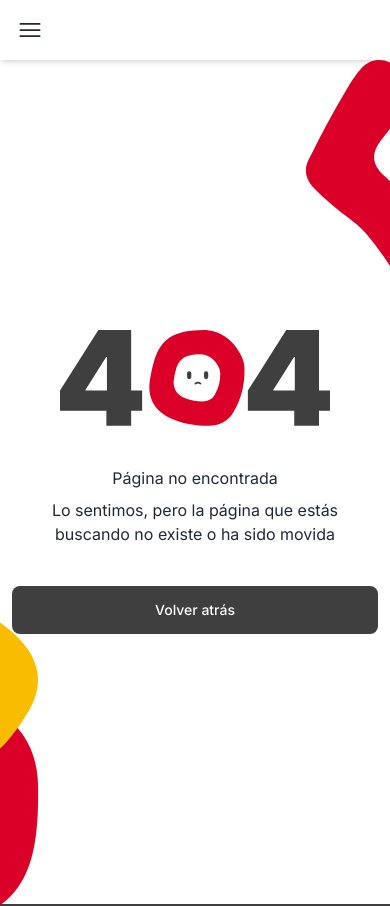
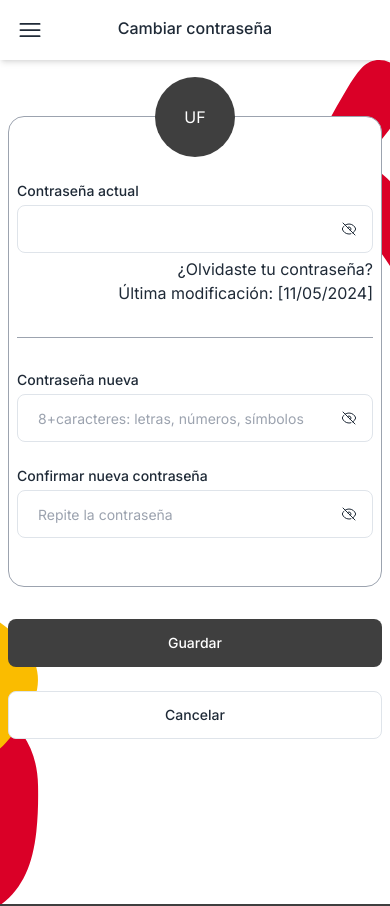
Before and after one commit to marcopdonoso/impromec-calculador, a Next.js app: page /dashboard/profile/change-password in a window 390 px wide. Before the commit this address had no page. Shown: the top 906 px of the page. Built offline with nearby package versions, Linux system fonts and the light colour scheme.

Commit message:
calculador: agrega pagina de ChangePassword a la ruta de profile version responsive

```diff
--- /dev/null
+++ b/src/app/(app)/dashboard/profile/change-password/components/ButtonsGroup.tsx
@@ -0,0 +1,14 @@
+import Button from '@/components/Button'
+import { appLinks } from '@/constants/links.constants'
+import Link from 'next/link'
+
+export default function ButtonsGroup() {
+  return (
+    <div className="mt-8 flex w-full flex-col gap-6 lg:mt-36 lg:flex-row-reverse lg:gap-8">
+      <Button>Guardar</Button>
+      <Link href={appLinks.profile.path} className="w-full">
+        <Button variant="secondary">Cancelar</Button>
+      </Link>
+    </div>
+  )
+}
--- /dev/null
+++ b/src/app/(app)/dashboard/profile/change-password/page.tsx
@@ -0,0 +1,52 @@
+import InputPass from '@/components/InputPass'
+import { authLinks } from '@/constants/links.constants'
+import Link from 'next/link'
+import ProfileAvatar from '../components/ProfileAvatar'
+import ButtonsGroup from './components/ButtonsGroup'
+
+export default function ChangePasswordPage() {
+  return (
+    <>
+      <div className="relative flex flex-col items-center justify-center rounded-2xl border border-gray-placeholder bg-gray-white px-2 pb-12 pt-16 lg:px-28 lg:pt-14">
+        <ProfileAvatar isFormDisabled />
+
+        <div className="w-full lg:flex lg:items-end lg:gap-8">
+          <InputPass label="Contraseña actual" />
+
+          <div className="mt-1 w-full text-end lg:text-start">
+            <Link
+              href={authLinks.forgotPass.path}
+              className="body_small_regular hover:text-green-success hover:underline"
+            >
+              ¿Olvidaste tu contraseña?
+            </Link>
+            <p className="body_medium_regular">
+              Última modificación: [11/05/2024]
+            </p>
+          </div>
+        </div>
+
+        <hr className="my-8 w-full text-gray-placeholder lg:my-6" />
+
+        <div className="flex w-full flex-col gap-6 lg:flex-row lg:gap-8">
+          <InputPass
+            label="Contraseña nueva"
+            placeholder="8+caracteres: letras, números, símbolos"
+          />
+          <InputPass
+            label="Confirmar nueva contraseña"
+            placeholder="Repite la contraseña"
+          />
+        </div>
+
+        <div className="hidden w-full lg:block">
+          <ButtonsGroup />
+        </div>
+      </div>
+
+      <div className="w-full lg:hidden">
+        <ButtonsGroup />
+      </div>
+    </>
+  )
+}
--- a/src/app/(app)/dashboard/profile/components/ChangePassButton.tsx
+++ b/src/app/(app)/dashboard/profile/components/ChangePassButton.tsx
@@ -1,5 +1,7 @@
+import { appLinks } from '@/constants/links.constants'
 import { ChevronRightIcon } from '@heroicons/react/24/outline'
 import clsx from 'clsx'
+import Link from 'next/link'
 
 interface ChangePassButtonProps {
   disabled?: boolean
@@ -9,13 +11,15 @@ export default function ChangePassButton({ disabled }: ChangePassButtonProps) {
   return (
     <div className="flex w-full flex-col gap-1 lg:gap-2">
       <p className="body_small_medium lg:body_medium_medium">Contraseña</p>
+      <Link className="w-full" href={appLinks.profileChangePassword.path}>
         <button
-        className="flex h-12 items-center justify-between rounded-lg border border-gray-input bg-gray-white px-5 focus:border-gray-placeholder focus:outline-none focus:ring-0 disabled:text-gray-text_inactive"
+          className="flex h-12 w-full items-center justify-between rounded-lg border border-gray-input bg-gray-white px-5 focus:border-gray-placeholder focus:outline-none focus:ring-0 disabled:text-gray-text_inactive"
           disabled={disabled}
         >
           <p className="flex h-full items-center">••••••••••</p>
           <ChevronRightIcon className={clsx('w-4', disabled && 'hidden')} />
         </button>
+      </Link>
     </div>
   )
 }
--- a/src/app/(app)/dashboard/profile/components/ProfileAvatar.tsx
+++ b/src/app/(app)/dashboard/profile/components/ProfileAvatar.tsx
@@ -6,9 +6,9 @@ import Image from 'next/image'
 import { ChangeEvent } from 'react'
 
 interface ProfileAvatarProps {
-  newImageFile: File | null
-  isFormDisabled: boolean
-  handleNewImageFileChange: (e: ChangeEvent<HTMLInputElement>) => void
+  newImageFile?: File | null
+  isFormDisabled?: boolean
+  handleNewImageFileChange?: (e: ChangeEvent<HTMLInputElement>) => void
 }
 
 export default function ProfileAvatar({
@@ -34,7 +34,7 @@ export default function ProfileAvatar({
 
   const avatarImage = newImageFile
     ? URL.createObjectURL(newImageFile)
-    : (user.avatar ?? null)
+    : user.avatar
 
   return (
     <div
--- a/src/app/(app)/dashboard/profile/components/ProfileForm.tsx
+++ /dev/null
@@ -1,112 +0,0 @@
-'use client'
-import Input from '@/components/Input'
-import MyListbox from '@/components/MyListbox'
-import MyPhoneInput from '@/components/MyPhoneInput'
-import { specializationAreas } from '@/constants/specialization-areas.constants'
-import { User } from '@/models/user.model'
-import { ChangeEvent, useState } from 'react'
-import { Value } from 'react-phone-number-input'
-import ButtonsGroup from './ButtonsGroup'
-import ChangePassButton from './ChangePassButton'
-import ProfileAvatar from './ProfileAvatar'
-
-export default function ProfileForm() {
-  // TODO: Eliminar datos falsos y reemplazar por datos de sesión
-  const mockedUser: User = {
-    id: '1-1-1-1-1',
-    name: 'Usuario Falso',
-    email: 'usuario@gmail.com',
-    company: 'Impromec',
-    category: {
-      text: 'Construcciones',
-      value: 'construction',
-    },
-    phone: '+5412312312',
-    location: 'Cochabamba',
-    // avatar: '/img/uf_image.webp',
-  }
-  const user: User | null = mockedUser
-
-  const [isFormDisabled, setIsFormDisabled] = useState(true)
-  const [newImageFile, setNewImageFile] = useState<File | null>(null)
-
-  const handleNewImageFileChange = (e: ChangeEvent<HTMLInputElement>) => {
-    if (e.target.files) {
-      setNewImageFile(e.target.files[0])
-    }
-  }
-
-  return (
-    <div>
-      <div className="relative flex flex-col items-center justify-center rounded-2xl border border-gray-placeholder bg-gray-white px-2 pb-12 pt-16 lg:px-28 lg:pt-14">
-        <ProfileAvatar
-          newImageFile={newImageFile}
-          isFormDisabled={isFormDisabled}
-          handleNewImageFileChange={handleNewImageFileChange}
-        />
-
-        <h4 className="hidden lg:heading_h4 lg:mb-12 lg:block">{user.name}</h4>
-
-        <div className="flex w-full flex-col gap-6">
-          <Input
-            label="Nombre completo"
-            defaultValue={user.name}
-            disabled={isFormDisabled}
-          />
-
-          <div className="flex flex-col gap-6 lg:flex-row lg:gap-8">
-            <Input
-              label="Correo electrónico"
-              type="email"
-              defaultValue={user.email}
-              disabled={isFormDisabled}
-            />
-            <Input
-              label="Empresa (opcional)"
-              defaultValue={user.company ?? ''}
-              disabled={isFormDisabled}
-            />
-          </div>
-
-          <div className="flex flex-col gap-6 lg:flex-row lg:gap-8">
-            <MyListbox
-              label="Área de especialización"
-              options={specializationAreas}
-              defaultValue={user.category}
-              disabled={isFormDisabled}
-            />
-
-            <MyPhoneInput
-              initialValue={user.phone as Value}
-              disabled={isFormDisabled}
-            />
-          </div>
-
-          <div className="flex flex-col gap-6 lg:flex-row lg:gap-8">
-            <Input
-              label="Locación"
-              defaultValue={user.location}
-              disabled={isFormDisabled}
-            />
-
-            <ChangePassButton disabled={isFormDisabled} />
-          </div>
-
-          <div className="hidden lg:block">
-            <ButtonsGroup
-              isFormDisabled={isFormDisabled}
-              setIsFormDisabled={setIsFormDisabled}
-            />
-          </div>
-        </div>
-      </div>
-
-      <div className="lg:hidden">
-        <ButtonsGroup
-          isFormDisabled={isFormDisabled}
-          setIsFormDisabled={setIsFormDisabled}
-        />
-      </div>
-    </div>
-  )
-}
--- /dev/null
+++ b/src/app/(app)/dashboard/profile/layout.tsx
@@ -0,0 +1,18 @@
+import Breadcrumbs from '@/components/Breadcrumbs'
+import { ReactNode } from 'react'
+
+interface ProfileLayoutProps {
+  children: ReactNode
+}
+export default function ProfileLayout({ children }: ProfileLayoutProps) {
+  return (
+    <div className="min-h-screen">
+      <div className="hidden lg:block">
+        <Breadcrumbs />
+      </div>
+      <div className="px-2 pb-20 pt-14 lg:px-28 lg:pb-32 lg:pt-16">
+        {children}
+      </div>
+    </div>
+  )
+}
--- a/src/app/(app)/dashboard/profile/page.tsx
+++ b/src/app/(app)/dashboard/profile/page.tsx
@@ -1,15 +1,110 @@
-import Breadcrumbs from '@/components/Breadcrumbs'
-import ProfileForm from './components/ProfileForm'
+'use client'
+import Input from '@/components/Input'
+import MyListbox from '@/components/MyListbox'
+import MyPhoneInput from '@/components/MyPhoneInput'
+import { specializationAreas } from '@/constants/specialization-areas.constants'
+import { User } from '@/models/user.model'
+import { ChangeEvent, useState } from 'react'
+import { Value } from 'react-phone-number-input'
+import ButtonsGroup from './components/ButtonsGroup'
+import ChangePassButton from './components/ChangePassButton'
+import ProfileAvatar from './components/ProfileAvatar'
 
 export default function ProfilePage() {
+  const mockedUser: User = {
+    id: '1-1-1-1-1',
+    name: 'Usuario Falso',
+    email: 'usuario@gmail.com',
+    company: 'Impromec',
+    category: {
+      text: 'Construcciones',
+      value: 'construction',
+    },
+    phone: '+5412312312',
+    location: 'Cochabamba',
+    // avatar: '/img/uf_image.webp',
+  }
+  const user: User | null = mockedUser
+
+  const [isFormDisabled, setIsFormDisabled] = useState(true)
+  const [newImageFile, setNewImageFile] = useState<File | null>(null)
+
+  const handleNewImageFileChange = (e: ChangeEvent<HTMLInputElement>) => {
+    if (e.target.files) {
+      setNewImageFile(e.target.files[0])
+    }
+  }
   return (
-    <div className="min-h-screen">
-      <div className="hidden lg:block">
-        <Breadcrumbs />
+    <>
+      <div className="relative flex flex-col items-center justify-center rounded-2xl border border-gray-placeholder bg-gray-white px-2 pb-12 pt-16 lg:px-28 lg:pt-14">
+        <ProfileAvatar
+          newImageFile={newImageFile}
+          isFormDisabled={isFormDisabled}
+          handleNewImageFileChange={handleNewImageFileChange}
+        />
+
+        <h4 className="hidden lg:heading_h4 lg:mb-12 lg:block">{user.name}</h4>
+
+        <div className="flex w-full flex-col gap-6">
+          <Input
+            label="Nombre completo"
+            defaultValue={user.name}
+            disabled={isFormDisabled}
+          />
+
+          <div className="flex flex-col gap-6 lg:flex-row lg:gap-8">
+            <Input
+              label="Correo electrónico"
+              type="email"
+              defaultValue={user.email}
+              disabled={isFormDisabled}
+            />
+            <Input
+              label="Empresa (opcional)"
+              defaultValue={user.company ?? ''}
+              disabled={isFormDisabled}
+            />
+          </div>
+
+          <div className="flex flex-col gap-6 lg:flex-row lg:gap-8">
+            <MyListbox
+              label="Área de especialización"
+              options={specializationAreas}
+              defaultValue={user.category}
+              disabled={isFormDisabled}
+            />
+
+            <MyPhoneInput
+              initialValue={user.phone as Value}
+              disabled={isFormDisabled}
+            />
+          </div>
+
+          <div className="flex flex-col gap-6 lg:flex-row lg:gap-8">
+            <Input
+              label="Locación"
+              defaultValue={user.location}
+              disabled={isFormDisabled}
+            />
+
+            <ChangePassButton disabled={isFormDisabled} />
+          </div>
+
+          <div className="hidden lg:block">
+            <ButtonsGroup
+              isFormDisabled={isFormDisabled}
+              setIsFormDisabled={setIsFormDisabled}
+            />
+          </div>
+        </div>
       </div>
-      <div className="px-2 pb-20 pt-14 lg:px-28 lg:pb-32 lg:pt-16">
-        <ProfileForm />
+
+      <div className="lg:hidden">
+        <ButtonsGroup
+          isFormDisabled={isFormDisabled}
+          setIsFormDisabled={setIsFormDisabled}
+        />
       </div>
-    </div>
+    </>
   )
 }
--- a/src/constants/links.constants.ts
+++ b/src/constants/links.constants.ts
@@ -104,4 +104,8 @@ export const appLinks = {
     name: 'Mi Perfil',
     path: '/dashboard/profile',
   },
+  profileChangePassword: {
+    name: 'Cambiar contraseña',
+    path: '/dashboard/profile/change-password',
+  },
 }
```
Lines whose indentation alone changed are shown as unchanged.
